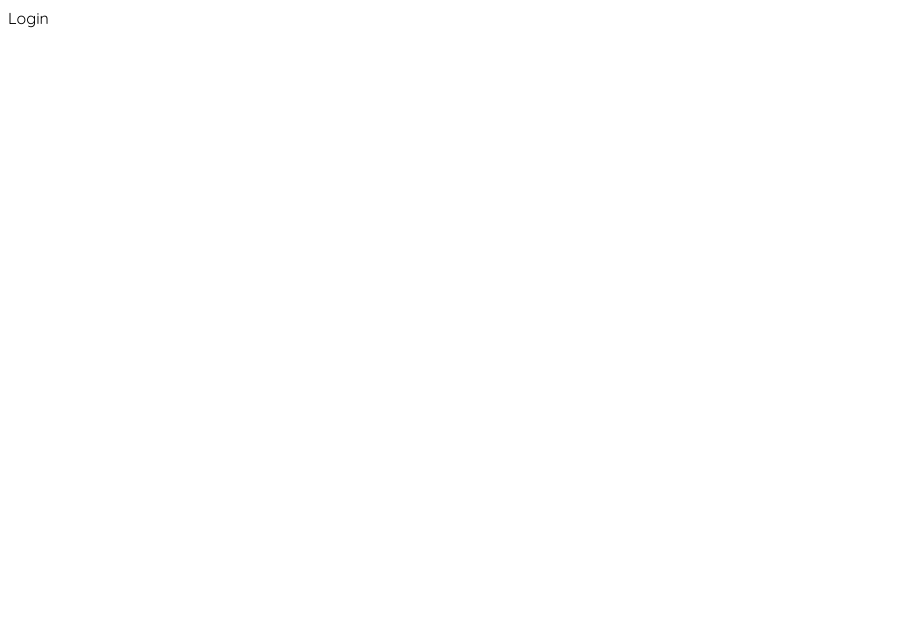
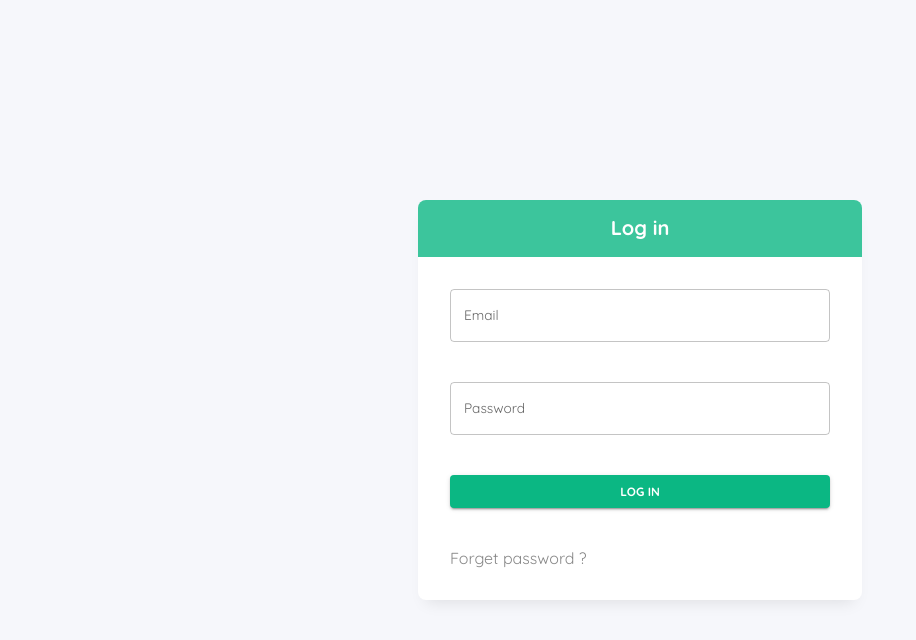
Before and after one commit to salmaane/salstore-admin-portal, a React (Vite) app: page /login in a window 1280 px wide. Shown: the top 640 px of the page, without its empty margins (0-916 px from the left). Built offline with nearby package versions, Linux system fonts and the light colour scheme.

Commit message:
started implementing login page

```diff
--- a/src/App.jsx
+++ b/src/App.jsx
@@ -31,7 +31,7 @@ function App() {
     <ColorModeContext.Provider value={toggleColorMode}>
     <ThemeProvider theme={theme} >
         <div className="app" >
-          <RouterProvider router={router} />
+            <RouterProvider router={router} />
         </div>
       </ThemeProvider>
     </ColorModeContext.Provider>
--- a/src/index.css
+++ b/src/index.css
@@ -1,16 +1,35 @@
 @import url('https://fonts.googleapis.com/css2?family=Quicksand:wght@300;400;500;700&display=swap');
+
+:root {
+    --darkWhite: #F6F7FB;
+    --purple: #c388f6;
+    --red: #f64e60;
+    --green: #0bb783;
+    --yellow: #ffb822;
+    --indigo: #6d81f5;
+    --pink: #f65396;
+    --lightBlue: #20deff;
+    --box-shadow-x: 0px;
+    --box-shadow-y: 10px;
+    --box-shadow-blur: 15px;
+    --box-shadow-spread: -8px;
+    --box-shadow-color: rgba(0,0,0,0.1);
+}
+
+* {
+    margin:0;
+    padding: 0;
+    box-sizing: border-box;
+    text-decoration: none;
+    list-style: none;
+}
 
 html,
 body,
 #root,
-.app,
-.content {
+.app {
+    font-family: 'Quicksand', sans-serif;
+    background-color: var(--darkWhite);
     height: 100%;
     width: 100%;
-    font-family: 'Quicksand', sans-serif;
 }
-
-.app {
-    display: flex;
-    position: relative;
-}
--- a/src/pages/Login/Login.jsx
+++ b/src/pages/Login/Login.jsx
@@ -1,8 +1,58 @@
-import React from 'react'
+import { Box, Typography, useTheme, Container, TextField, Button } from '@mui/material';
+import { tokens } from '../../styles/theme';
+import { Link } from 'react-router-dom';
+import { Link as MuiLink } from '@mui/material';
 
 function Login() {
+  const theme = useTheme();
+  const colors = tokens(theme.palette.mode);
   return (
-    <div>Login</div>
+    <Box sx={{
+      p:2,
+      display:'flex',
+      width:'100%',
+      height:'100%',
+      justifyContent: 'center',
+      alignItems: 'center'
+     }}>
+      <Container sx={{
+        overflow: 'hidden',
+        backgroundColor: '#fff',
+        borderRadius: 2,
+        boxShadow: tokens().boxShadow,
+       }} disableGutters={true} maxWidth="xs">
+        <Box sx={{
+          backgroundColor: colors.primary[400],
+          display: 'flex',
+          justifyContent: 'center',
+          alignItems:'center',
+          py: 2,
+         }}>
+          <Typography variant='h4' color='white' fontWeight='bold'>
+            Log in
+          </Typography>
+        </Box>
+        <Box sx={{
+          p:4,
+          display: 'flex',
+          flexDirection:'column',
+          gap:5,
+         }}>
+            <TextField type="email" variant='outlined' label="Email" />
+            <TextField type="password" variant='outlined' label="Password"/>
+            <Button variant="contained">
+              Log in
+            </Button>
+            <MuiLink sx={{
+               '&:hover': {
+                color:'#333',
+              }
+              }} underline='none'>
+              <Link style={{ color:'#888'}}>Forget password ?</Link>
+            </MuiLink>
+        </Box>
+      </Container>
+    </Box>
   )
 }
 
--- a/src/styles/theme.js
+++ b/src/styles/theme.js
@@ -1,5 +1,5 @@
 // color design tokens
-export const tokens = (mode) => ({
+export const tokens = (mode = 'light') => ({
     ...(mode === "light"
     ? {
         darkWhite: {
@@ -35,7 +35,7 @@ export const tokens = (mode) => ({
           800: "#621f26",
           900: "#311013"
         },
-        green: {
+        primary: {
           100: "#cef1e6",
           200: "#9de2cd",
           300: "#6dd4b5",
@@ -89,7 +89,8 @@ export const tokens = (mode) => ({
           700: "#138599",
           800: "#0d5966",
           900: "#062c33"
-        }
+        },
+        boxShadow: '0 10px 15px -8px rgba(0,0,0,0.1)',
     }
     : {
 
@@ -107,10 +108,10 @@ export const themeSettings = (mode) => {
             mode: mode,
             ...(mode === "light" ? {
                 primary: {
-                    main: colors.purple[500]
+                    main: colors.primary[500]
                 },
                 secondary: {
-                    main: colors.green[500]
+                    main: colors.purple[500]
                 },
                 background: {
                     default: colors.darkWhite[500]
@@ -146,6 +147,21 @@ export const themeSettings = (mode) => {
                 fontFamily: ["Quicksand", "sans-serif"].join(','),
                 fontSize: 14,
             }
+        },
+        components: {
+          MuiButton: {
+            styleOverrides: {
+              root: ({ownerState}) => ({
+                ...(ownerState.variant === 'contained' && {
+                  '&:hover': {
+                    backgroundColor: tokens().primary[500]
+                  },
+                  color: '#fff',
+                }),
+                fontWeight: 'bold',
+              })
+            },
+          },
         }
     }
 };
```
